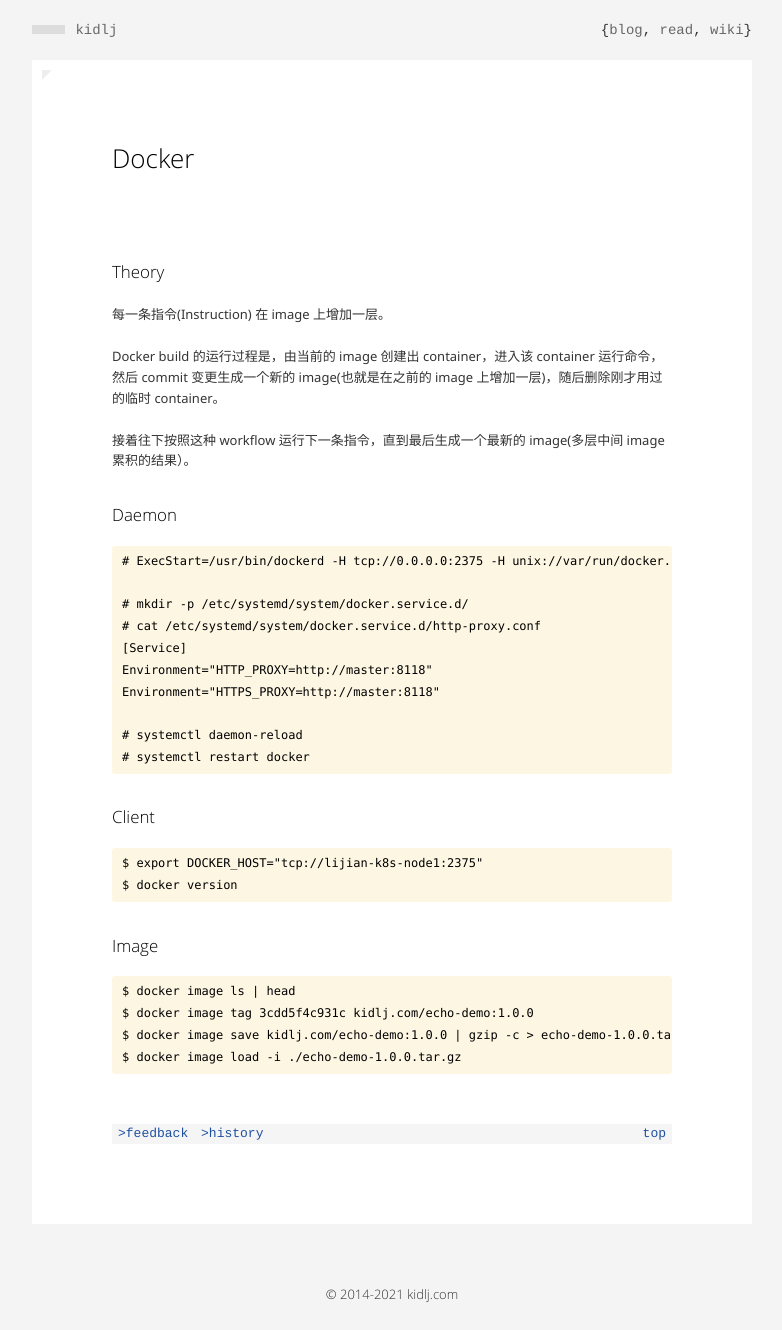
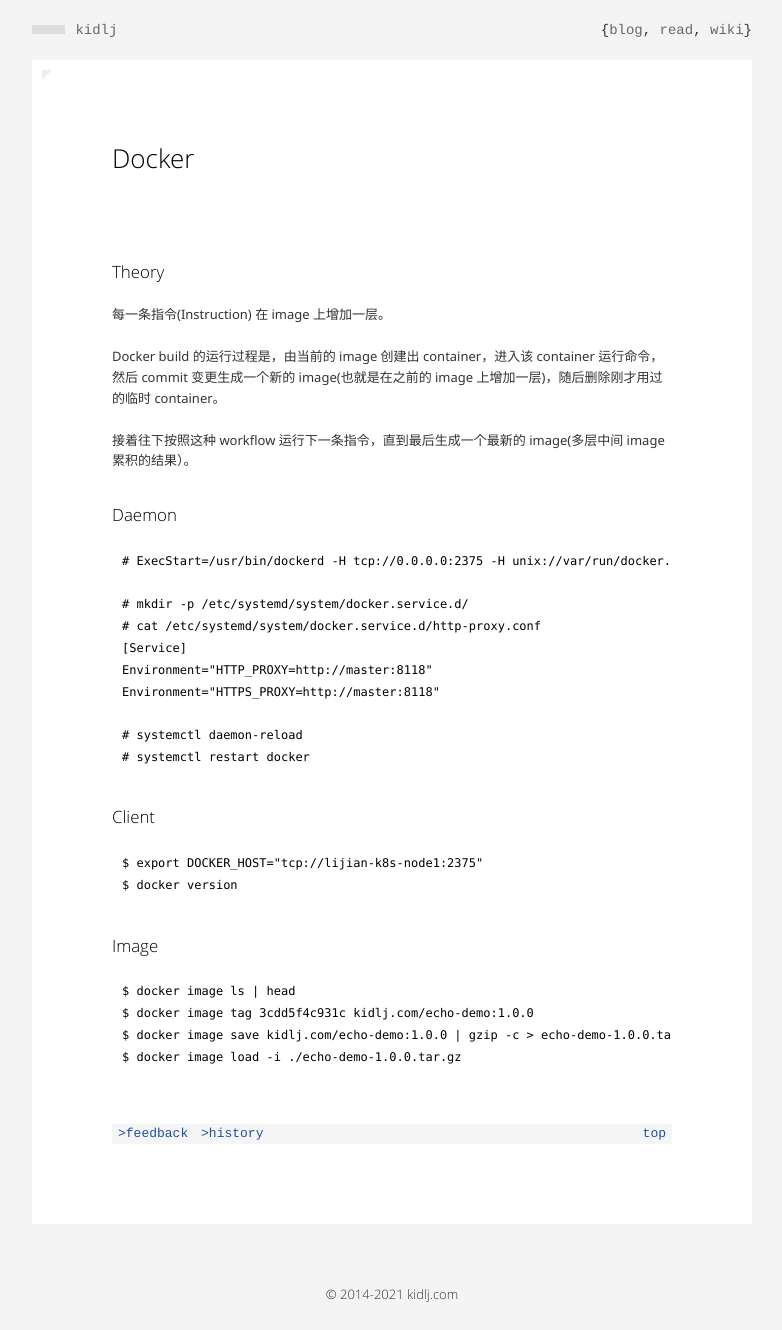
Before and after one commit to kidlj/awei, a Jekyll site: the page built from _wiki/docker.md, in a window 1280 px wide. Shown: the whole page, without its empty margins (248-1030 px from the left). Built offline with Jekyll 4.4.1, drawn with Linux system fonts in a browser that asks for light colours.

Commit message:
style: tweak <code> background color

```diff
--- a/css/global.css
+++ b/css/global.css
@@ -111,7 +111,7 @@ pre code {
 
 pre, code {
   /*background-color: #F8F8FF;*/
-	background-color: #FDF6E3;
+	/* background-color: white; */
   border: 0px solid #DDDDDD;
   font-size: 12px;
   padding: 1px 2px;
```
Also changed, not shown: 1 other file.
